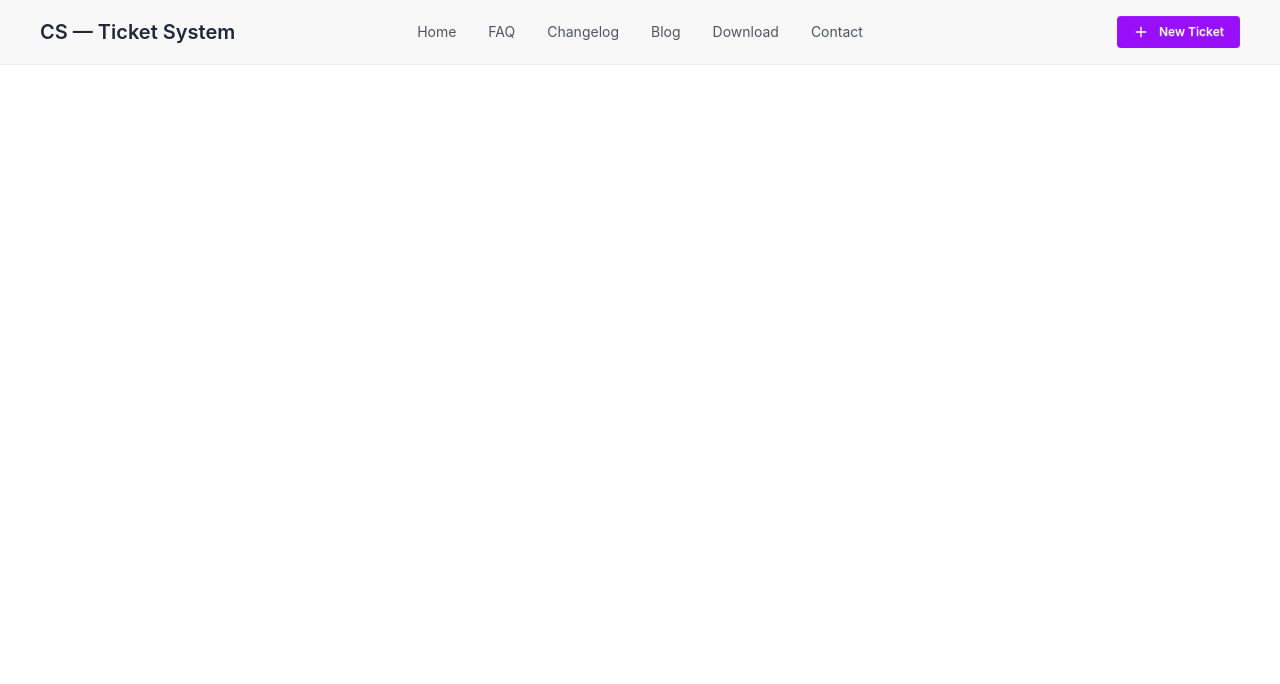
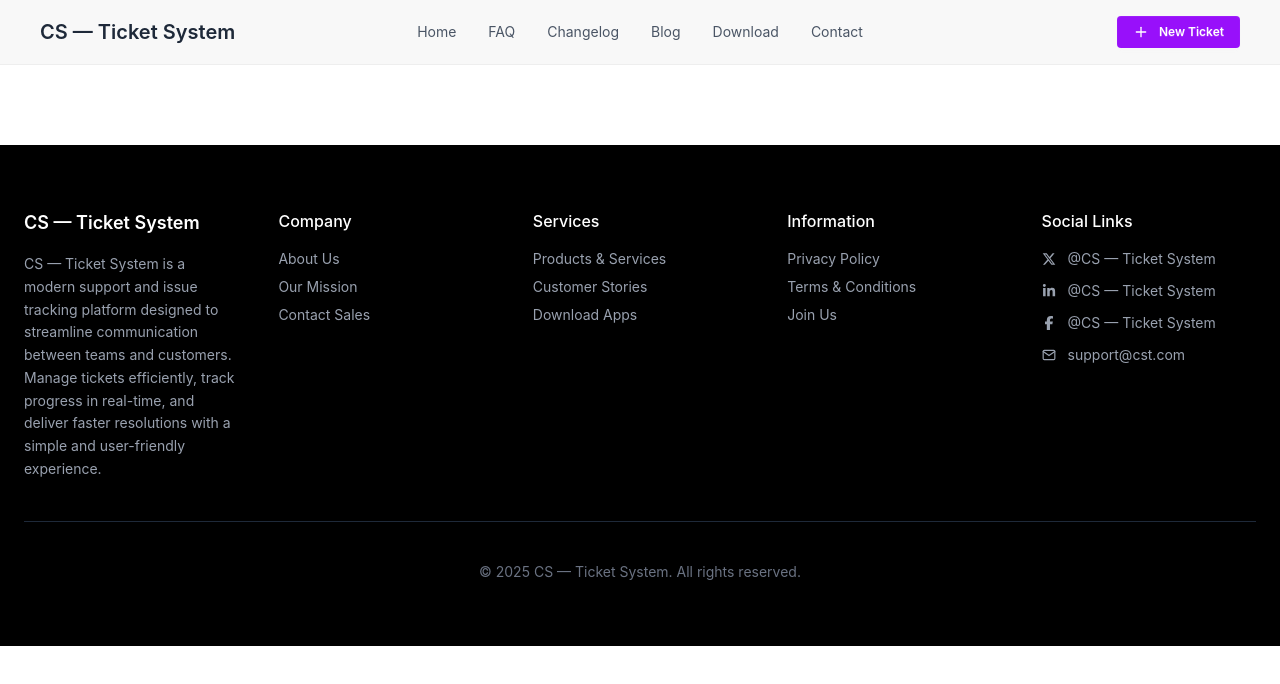
Before and after one commit to shad910/mr2-ticket-system, a React (Vite) app: page / in a window 1280 px wide. Shown: the top 684 px of the page. Built offline with nearby package versions, Linux system fonts and the light colour scheme.

Commit message:
Footer added

```diff
--- a/src/App.jsx
+++ b/src/App.jsx
@@ -1,5 +1,6 @@
 import React from 'react';
 import Navbar from './shared/Navbar';
+import Footer from './shared/Footer';
 
 function App() {
 
@@ -9,7 +10,9 @@ function App() {
         <Navbar />
       </header>
       <main className='flex-1 my-10'></main>
-      <footer></footer>
+      <footer>
+        <Footer />
+      </footer>
     </div>
   )
 }
--- /dev/null
+++ b/src/shared/Footer.jsx
@@ -0,0 +1,123 @@
+import React from "react";
+import { FaXTwitter, FaLinkedinIn, FaFacebookF } from "react-icons/fa6";
+import { FiMail } from "react-icons/fi";
+
+const Footer = () => {
+    return (
+        <footer className="bg-black text-gray-400">
+            <div className="max-w-7xl mx-auto px-6 py-16">
+
+                <div className="grid grid-cols-1 sm:grid-cols-2 lg:grid-cols-5 gap-10">
+
+                    {/* Brand Section */}
+                    <div className="lg:col-span-1">
+                        <h2 className="text-white text-lg font-semibold mb-4">
+                            CS — Ticket System
+                        </h2>
+                        <p className="text-sm leading-relaxed">
+                            CS — Ticket System is a modern support and issue tracking platform
+                            designed to streamline communication between teams and customers.
+                            Manage tickets efficiently, track progress in real-time, and deliver
+                            faster resolutions with a simple and user-friendly experience.
+                        </p>
+                    </div>
+
+                    {/* Company */}
+                    <div>
+                        <h3 className="text-white font-medium mb-4">Company</h3>
+                        <ul className="space-y-2 text-sm">
+                            <li><a className="hover:text-white">About Us</a></li>
+                            <li><a className="hover:text-white">Our Mission</a></li>
+                            <li><a className="hover:text-white">Contact Sales</a></li>
+                        </ul>
+                    </div>
+
+                    {/* Services */}
+                    <div>
+                        <h3 className="text-white font-medium mb-4">Services</h3>
+                        <ul className="space-y-2 text-sm">
+                            <li><a className="hover:text-white">Products & Services</a></li>
+                            <li><a className="hover:text-white">Customer Stories</a></li>
+                            <li><a className="hover:text-white">Download Apps</a></li>
+                        </ul>
+                    </div>
+
+                    {/* Information */}
+                    <div>
+                        <h3 className="text-white font-medium mb-4">Information</h3>
+                        <ul className="space-y-2 text-sm">
+                            <li><a className="hover:text-white">Privacy Policy</a></li>
+                            <li><a className="hover:text-white">Terms & Conditions</a></li>
+                            <li><a className="hover:text-white">Join Us</a></li>
+                        </ul>
+                    </div>
+
+                    {/* Social Links */}
+                    <div>
+                        <h3 className="text-white font-medium mb-4">Social Links</h3>
+
+                        <ul className="space-y-3 text-sm">
+
+                            <li>
+                                <a
+                                    href="https://x.com/shadshs91"
+                                    target="_blank"
+                                    rel="noopener noreferrer"
+                                    className="flex items-center gap-3 hover:text-white transition-colors"
+                                >
+                                    <FaXTwitter />
+                                    @CS — Ticket System
+                                </a>
+                            </li>
+
+                            <li>
+                                <a
+                                    href="https://www.linkedin.com/in/md-sahadot-hossen-shad-838251345/"
+                                    target="_blank"
+                                    rel="noopener noreferrer"
+                                    className="flex items-center gap-3 hover:text-white transition-colors"
+                                >
+                                    <FaLinkedinIn />
+                                    @CS — Ticket System
+                                </a>
+                            </li>
+
+                            <li>
+                                <a
+                                    href="https://www.facebook.com/shadshs91"
+                                    target="_blank"
+                                    rel="noopener noreferrer"
+                                    className="flex items-center gap-3 hover:text-white transition-colors"
+                                >
+                                    <FaFacebookF />
+                                    @CS — Ticket System
+                                </a>
+                            </li>
+
+                            <li>
+                                <a
+                                    href="mailto:shadshs910@gmail.com"
+                                    className="flex items-center gap-3 hover:text-white transition-colors"
+                                >
+                                    <FiMail />
+                                    support@cst.com
+                                </a>
+                            </li>
+
+                        </ul>
+                    </div>
+
+                </div>
+
+                <div className="border-t border-gray-800 my-10"></div>
+
+                <div className="text-center text-sm text-gray-500">
+                    © 2025 CS — Ticket System. All rights reserved.
+                </div>
+
+            </div>
+        </footer>
+    );
+};
+
+export default Footer;
```
